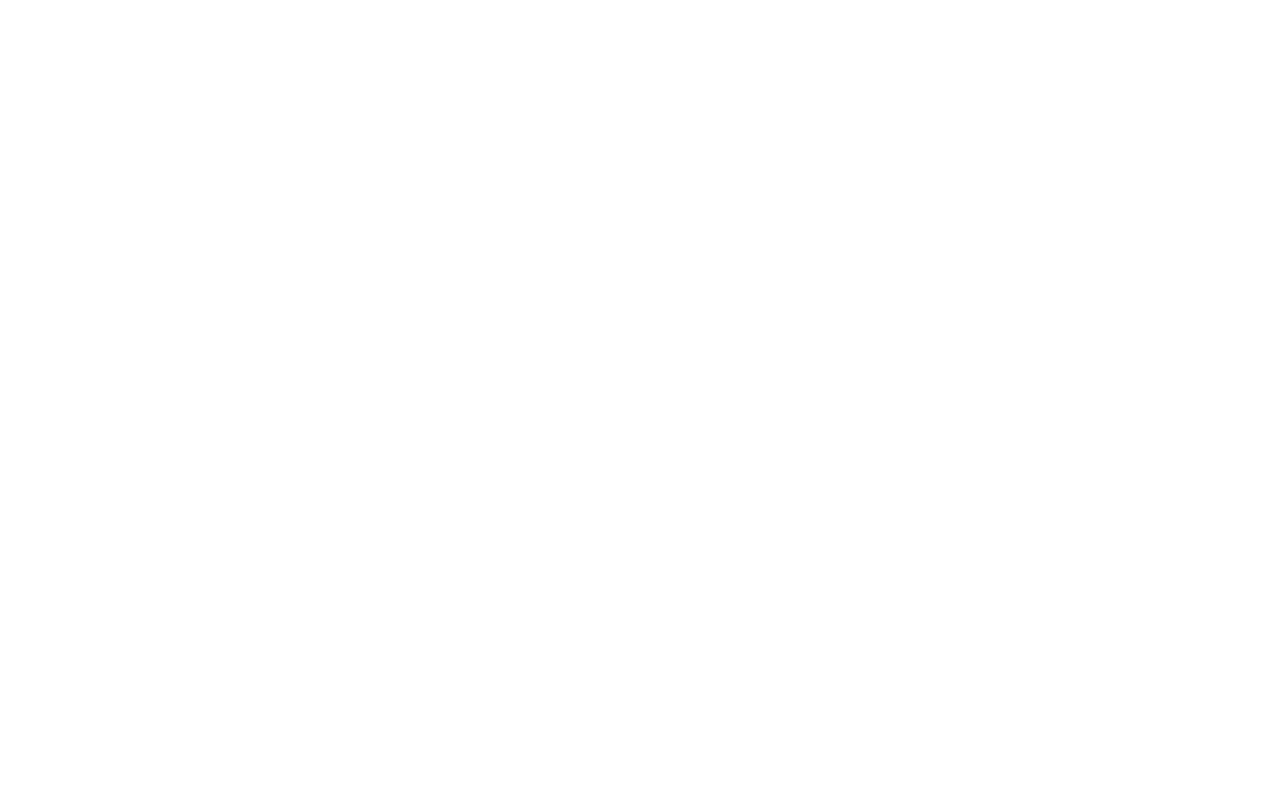
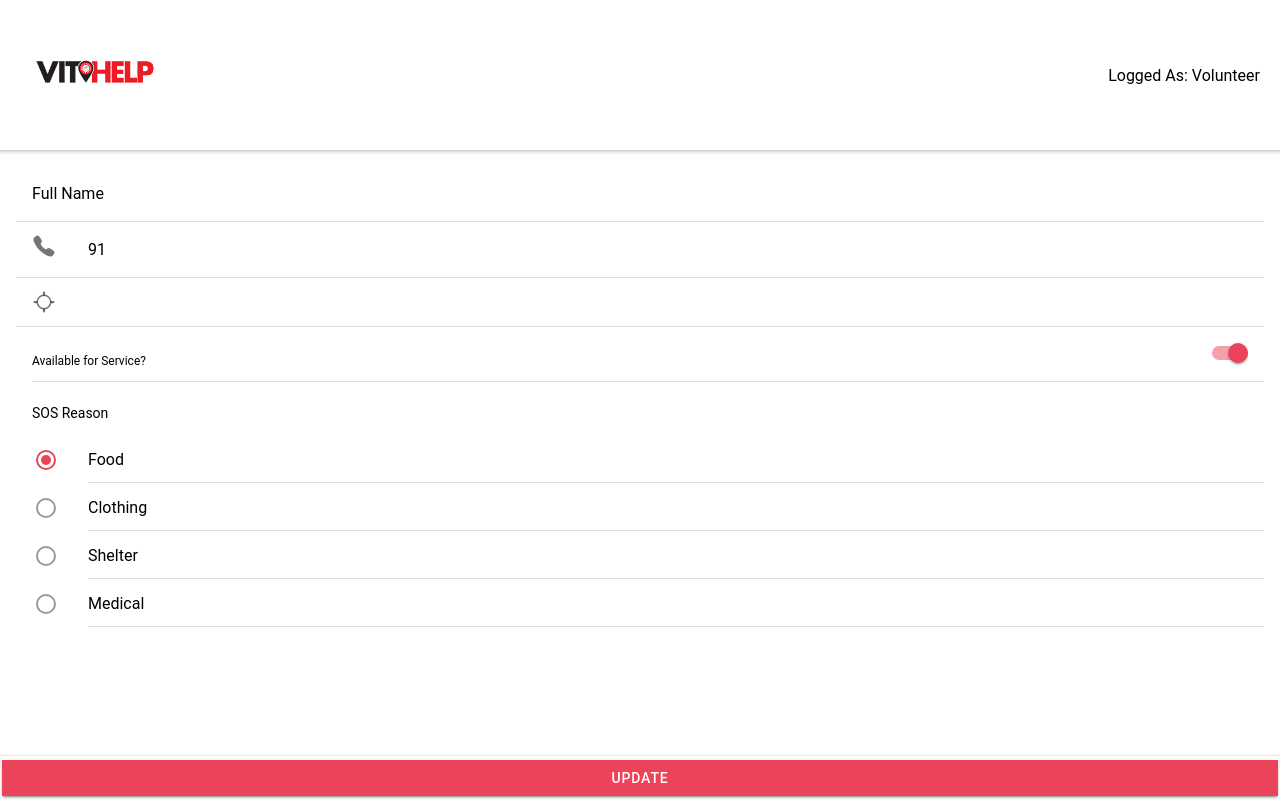
Before and after one commit to VinaySavla/vithelp-react, a React (Create React App) app: page /setupprofilepage in a window 1280 px wide. Built offline with nearby package versions, Linux system fonts and the light colour scheme.

Commit message:
Created Setup Profile Page

```diff
--- a/src/App.tsx
+++ b/src/App.tsx
@@ -6,6 +6,7 @@
 import SubmitOtp from './pages/SubmitOtp';
 import Terms from './pages/Terms'
 import Selection from './pages/SelectionPage';
+import SetupProfilePage from './pages/SetupProfilePage'
 
 /* Core CSS required for Ionic components to work properly */
 import '@ionic/react/css/core.css';
@@ -48,6 +49,9 @@
         <Route exact path="/selectionpage">
           <Selection />
         </Route>
+        <Route exact path="/setupprofilepage">
+          <SetupProfilePage />
+        </Route>
         <Route exact path="/">
           <Redirect to="/home" />
         </Route>
--- a/src/pages/SelectionPage.tsx
+++ b/src/pages/SelectionPage.tsx
@@ -1,8 +1,14 @@
-import { IonButton, IonContent, IonHeader, IonIcon, IonInput, IonItem, IonLabel, IonPage, IonTitle, IonToolbar,IonRippleEffect,IonFooter } from '@ionic/react';
+import { IonButton, IonContent, IonHeader, IonIcon, IonInput, IonItem, IonLabel, IonPage, IonTitle, IonToolbar,IonRippleEffect,IonFooter, useIonRouter } from '@ionic/react';
 import { call, receipt, shield } from "ionicons/icons";
 import './SelectionPage.css';
 
 const Selection: React.FC = () => {
+
+    const router = useIonRouter();
+
+  const profilePage = () => {
+    router.push("/setupprofilepage");
+  }
     return (
         <IonPage>
             <IonHeader>
--- /dev/null
+++ b/src/pages/SetupProfilePage.css
@@ -0,0 +1,14 @@
+ion-buttons{
+    color: black;
+}
+ion-header {
+    padding: 0 16px;
+  }
+
+  ion-title {
+    padding: 0;
+    text-transform: capitalize;
+  }
+  ion-radio{
+    --color-checked: var(--ion-color-danger);
+  }
--- /dev/null
+++ b/src/pages/SetupProfilePage.tsx
@@ -0,0 +1,82 @@
+import { IonContent, IonHeader, IonPage, IonTitle, IonToolbar, IonButton, useIonRouter, IonFooter, IonBackButton, IonButtons, IonInput, IonLabel, IonItem, IonIcon, IonToggle, IonList, IonRadioGroup, IonListHeader, IonRadio, IonItemDivider } from '@ionic/react';
+import { call, locateOutline } from "ionicons/icons";
+import React, { useState } from 'react';
+import './SetupProfilePage.css';
+
+const SetupProfile: React.FC = () => {
+    const router = useIonRouter();
+    const [selected, setSelected] = useState<string>('food');
+
+    return (
+        <IonPage>
+            <IonHeader>
+                <IonToolbar color="#fff">
+                    <IonTitle>
+                    </IonTitle>
+                    <IonButtons slot="start" >
+                        <img
+                            src="assets/images/VITLogo.png"
+                            alt="VIT logo"
+                            title="VIT logo"
+                            width="150"
+                        />
+                    </IonButtons>
+
+                    <IonButtons slot="end">Logged As: Volunteer{/* {{serviceRole}} */}</IonButtons>
+                </IonToolbar>
+            </IonHeader>
+            <IonContent fullscreen>
+                <div>
+                    <IonItem>
+                        <IonLabel position="floating" color="black">Full Name</IonLabel>
+                        <IonInput color="black"></IonInput>
+                    </IonItem>
+                    <IonItem>
+                        <IonIcon icon={call} slot="start"></IonIcon>
+                        <IonLabel position="floating" color="black"></IonLabel>
+                        <IonInput value="91" type="number" color="black"></IonInput>
+                    </IonItem>
+                    <IonItem>
+                        <IonIcon icon={locateOutline}></IonIcon>
+                        <IonInput></IonInput>
+                    </IonItem>
+                    <IonItem>
+                        <IonLabel position="stacked" color="black">Available for Service?</IonLabel>
+                        <IonToggle slot="end" color="danger" checked />
+                    </IonItem>
+                    <IonList>
+                        <IonRadioGroup value={selected} onIonChange={e => setSelected(e.detail.value)}>
+                            <IonListHeader>
+                                <IonLabel>SOS Reason</IonLabel>
+                            </IonListHeader>
+
+                            <IonItem>
+                                <IonLabel>Food</IonLabel>
+                                <IonRadio slot="start" value="food"  />
+                            </IonItem>
+
+                            <IonItem>
+                                <IonLabel>Clothing</IonLabel>
+                                <IonRadio slot="start" value="clothing" />
+                            </IonItem>
+
+                            <IonItem>
+                                <IonLabel>Shelter</IonLabel>
+                                <IonRadio slot="start" value="shelter" />
+                            </IonItem>
+                            <IonItem>
+                                <IonLabel>Medical</IonLabel>
+                                <IonRadio slot="start" value="medical" />
+                            </IonItem>
+                        </IonRadioGroup>
+                    </IonList>
+                </div>
+            </IonContent>
+            <IonFooter>
+                <IonButton color="danger" expand="full" >UPDATE</IonButton>
+            </IonFooter>
+        </IonPage >
+    );
+};
+
+export default SetupProfile;
```
